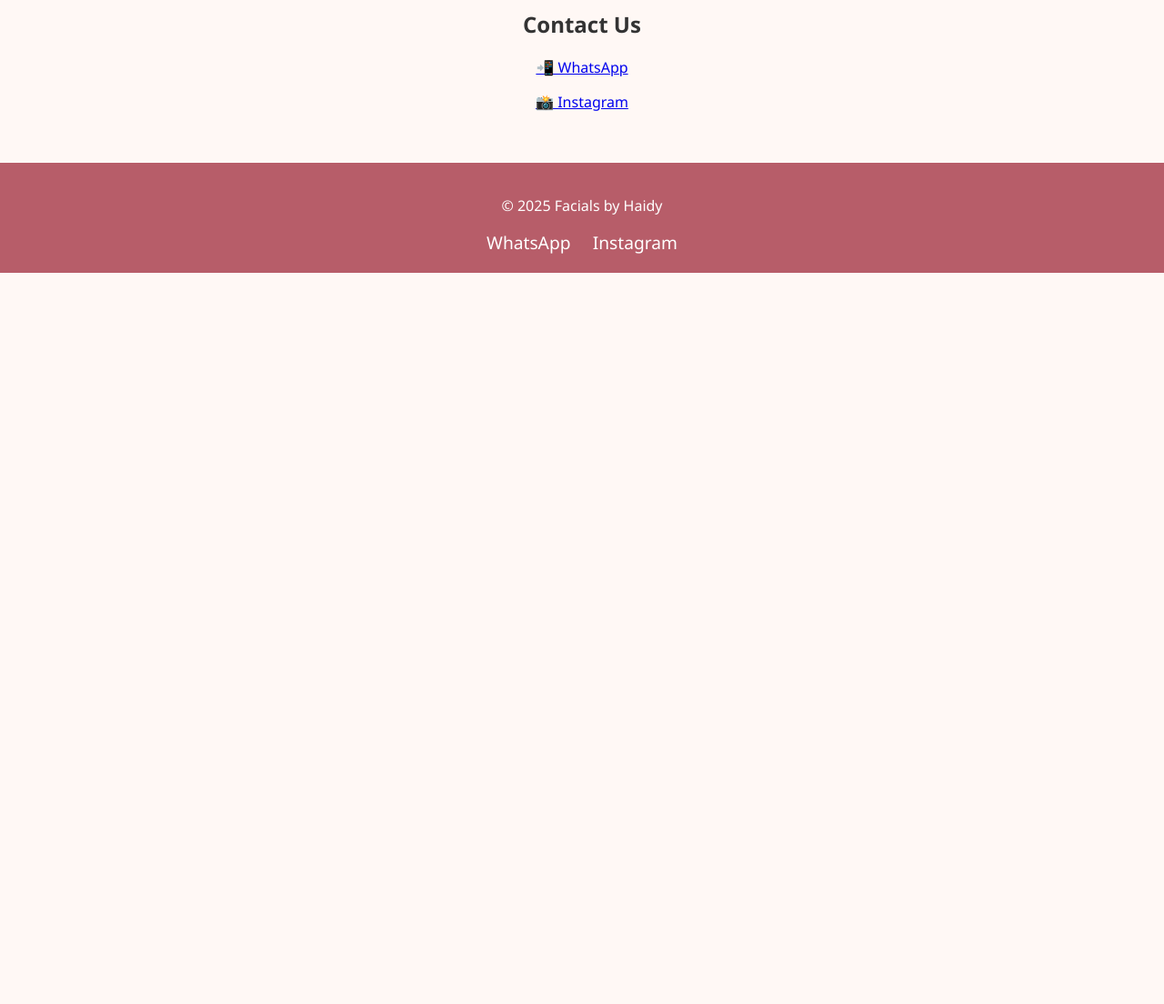
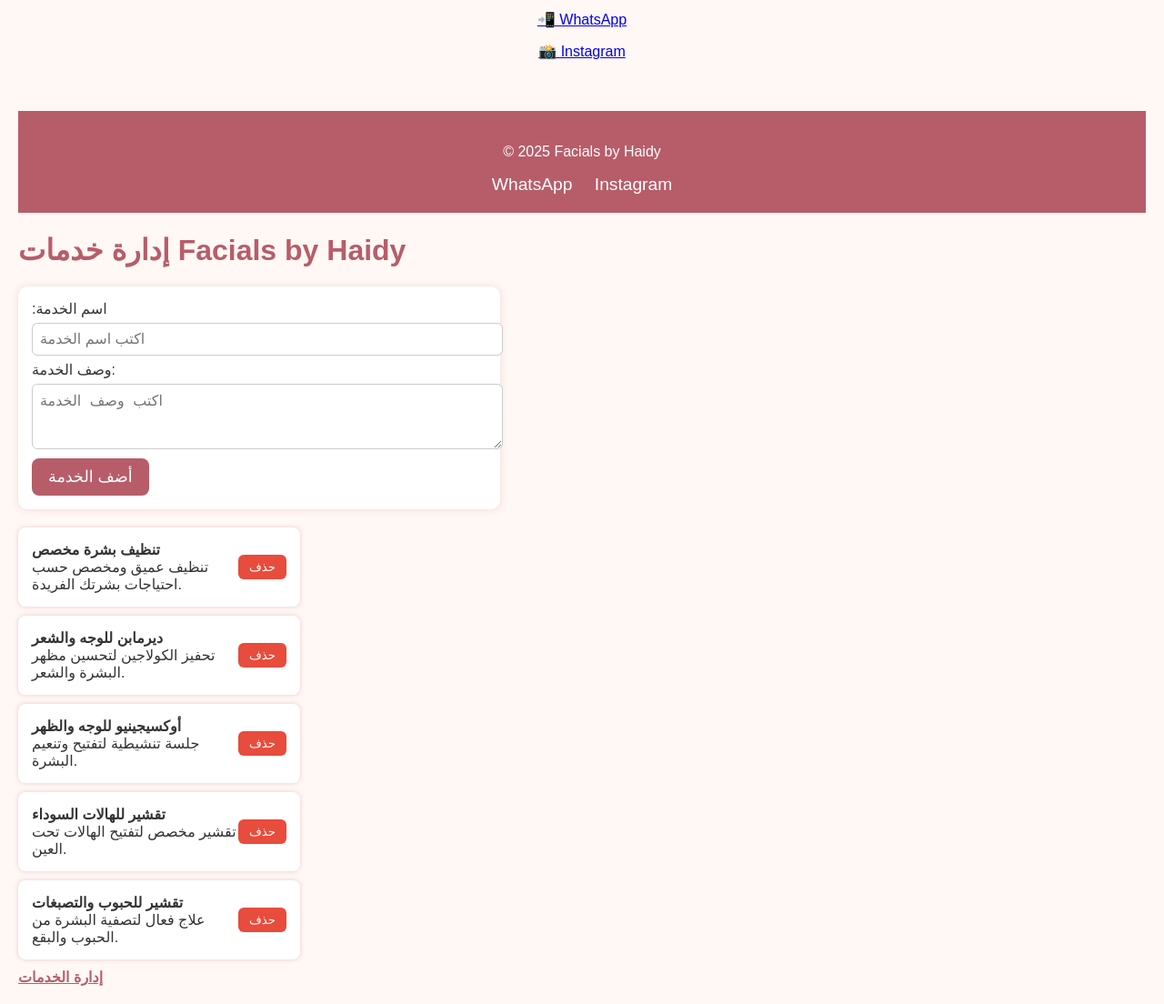
Before and after one commit to haidyatef8/Facials-by-haidy, a plain HTML site: page index.html in a window 1280 px wide. Shown: the part 880-1984 px from the top of the page at 91% size. Before the commit the page ends 1180 px from the top, so only its background shows below. Drawn offline with Linux system fonts and the light colour scheme.

Commit message:
Update index.html

```diff
--- a/index.html
+++ b/index.html
@@ -111,3 +111,92 @@
   </script>
 </body>
 </html>
+<!DOCTYPE html>
+<html lang="ar" dir="rtl">
+<head>
+  <meta charset="UTF-8" />
+  <meta name="viewport" content="width=device-width, initial-scale=1" />
+  <title>جلسات العناية بالبشرة هايدي - إدارة الخدمات</title>
+  <style>
+    body { font-family: Arial, sans-serif; background: #fff8f5; padding: 20px; color: #333; }
+    h1 { color: #b75d69; }
+    .service { background: white; margin: 10px 0; padding: 15px; border-radius: 8px; box-shadow: 0 0 5px rgba(183,93,105,0.3); display: flex; justify-content: space-between; align-items: center; }
+    .service span { max-width: 85%; }
+    button.delete { background: #e74c3c; color: white; border: none; padding: 6px 12px; border-radius: 6px; cursor: pointer; }
+    form { margin: 20px 0; background: #fff; padding: 15px; border-radius: 10px; box-shadow: 0 0 8px rgba(183,93,105,0.2); max-width: 500px; }
+    input, textarea { width: 100%; padding: 8px; margin: 6px 0; border: 1px solid #ccc; border-radius: 6px; font-size: 1rem; }
+    button.add { background: #b75d69; color: white; border: none; padding: 10px 18px; border-radius: 8px; cursor: pointer; font-size: 1.1rem; }
+  </style>
+</head>
+<body>
+
+  <h1>إدارة خدمات Facials by Haidy</h1>
+
+  <form id="addServiceForm">
+    <label>اسم الخدمة:</label>
+    <input type="text" id="serviceTitle" placeholder="اكتب اسم الخدمة" required />
+
+    <label>وصف الخدمة:</label>
+    <textarea id="serviceDesc" placeholder="اكتب وصف الخدمة" rows="3" required></textarea>
+
+    <button type="submit" class="add">أضف الخدمة</button>
+  </form>
+
+  <div id="servicesList"></div>
+
+  <script>
+    // مصفوفة الخدمات مبدئياً
+    let services = [
+      { title: "تنظيف بشرة مخصص", desc: "تنظيف عميق ومخصص حسب احتياجات بشرتك الفريدة." },
+      { title: "ديرمابن للوجه والشعر", desc: "تحفيز الكولاجين لتحسين مظهر البشرة والشعر." },
+      { title: "أوكسيجينيو للوجه والظهر", desc: "جلسة تنشيطية لتفتيح وتنعيم البشرة." },
+      { title: "تقشير للهالات السوداء", desc: "تقشير مخصص لتفتيح الهالات تحت العين." },
+      { title: "تقشير للحبوب والتصبغات", desc: "علاج فعال لتصفية البشرة من الحبوب والبقع." }
+    ];
+
+    const servicesList = document.getElementById('servicesList');
+    const form = document.getElementById('addServiceForm');
+    const titleInput = document.getElementById('serviceTitle');
+    const descInput = document.getElementById('serviceDesc');
+
+    // دالة عرض الخدمات
+    function renderServices() {
+      servicesList.innerHTML = '';
+      services.forEach((service, index) => {
+        const div = document.createElement('div');
+        div.className = 'service';
+        div.innerHTML = `
+          <span><strong>${service.title}</strong><br>${service.desc}</span>
+          <button class="delete" onclick="deleteService(${index})">حذف</button>
+        `;
+        servicesList.appendChild(div);
+      });
+    }
+
+    // دالة حذف خدمة
+    function deleteService(index) {
+      if(confirm("هل أنت متأكدة من حذف هذه الخدمة؟")) {
+        services.splice(index, 1);
+        renderServices();
+      }
+    }
+
+    // إضافة خدمة جديدة عند إرسال النموذج
+    form.addEventListener('submit', e => {
+      e.preventDefault();
+      const newTitle = titleInput.value.trim();
+      const newDesc = descInput.value.trim();
+      if(newTitle && newDesc) {
+        services.push({ title: newTitle, desc: newDesc });
+        renderServices();
+        form.reset();
+      }
+    });
+
+    // أول عرض للخدمات عند تحميل الصفحة
+    renderServices();
+  </script>
+
+</body>
+</html>
+<a href="manage-services.html" target="_blank" style="color:#b75d69; font-weight:bold;">إدارة الخدمات</a>
```
